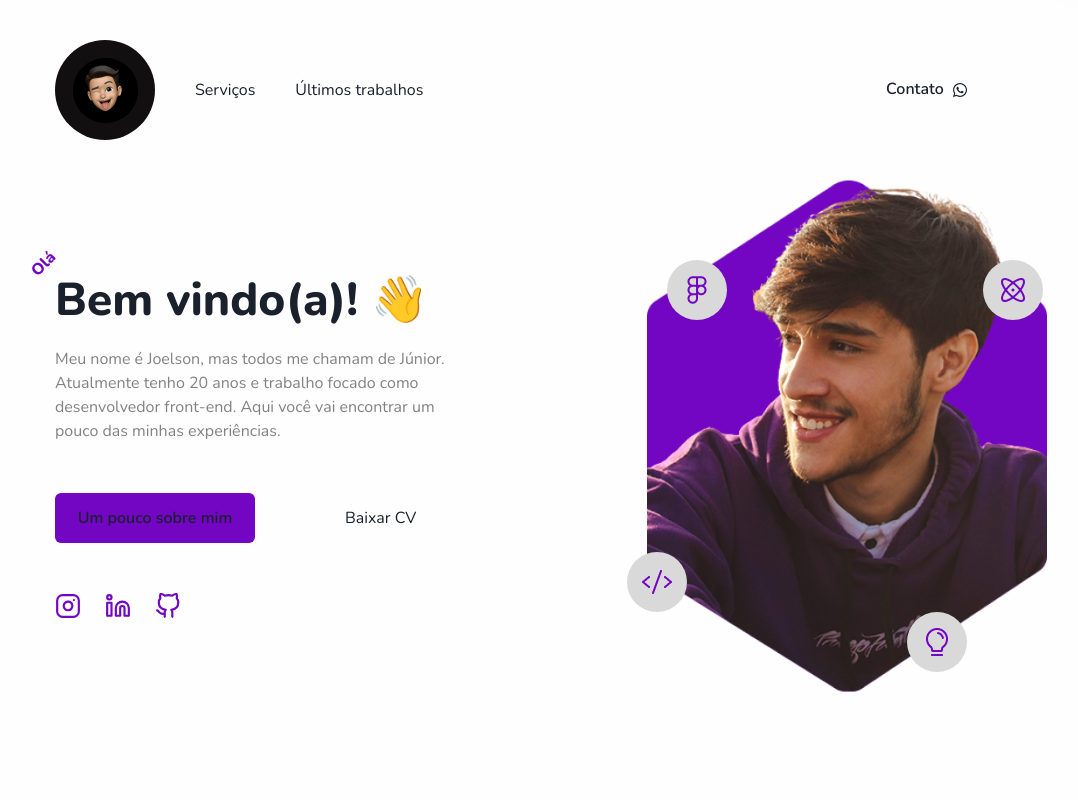
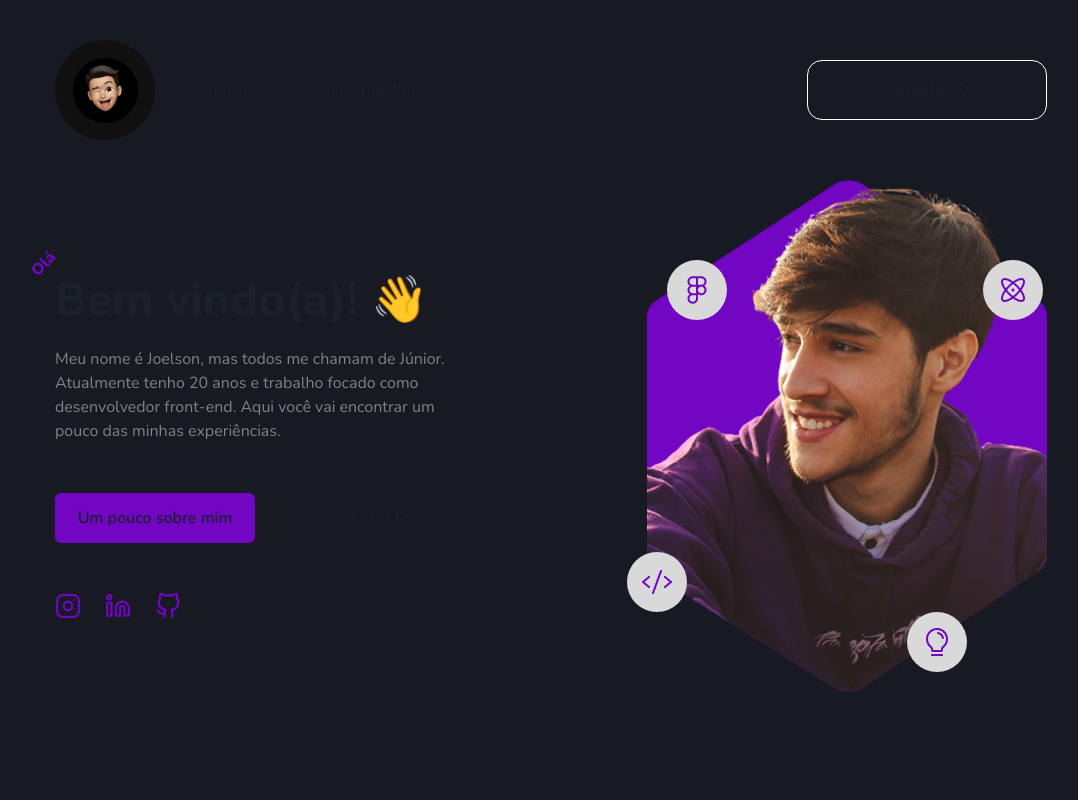
Before and after one commit to jlsnjnr/new-portfolio, a React (Vite) app: page / in a window 1280 px wide. Shown: the top 800 px of the page, without its empty margins (89-1167 px from the left). Built offline with nearby package versions, Linux system fonts and the light colour scheme.

Commit message:
feat: bg

```diff
--- a/src/theme.ts
+++ b/src/theme.ts
@@ -16,7 +16,8 @@ export const theme = extendTheme({
   styles: {
     global: (props: any) => ({
       "html, body": {
-        bg: props.colorMode === "dark" ? "gray.900" : "white.50",
+        // bg: props.colorMode === "dark" ? "gray.900" : "white.50",
+        bg: "gray.900",
         height: "100%",
         fontFamily: "Nunito",
       },
```
